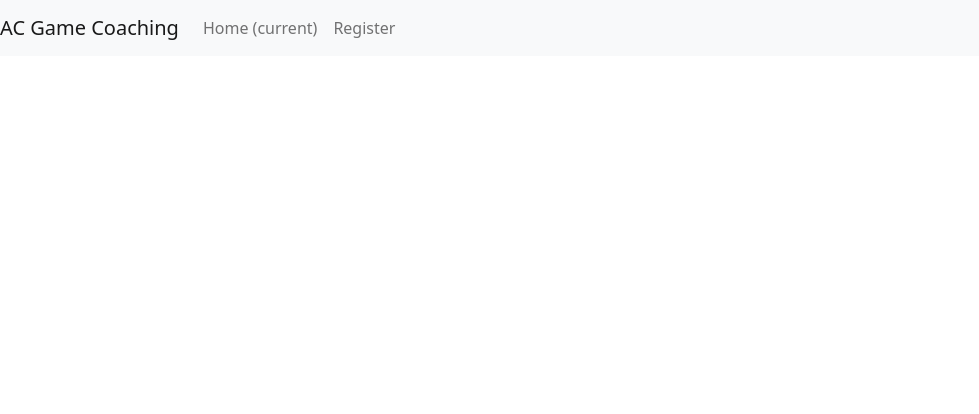
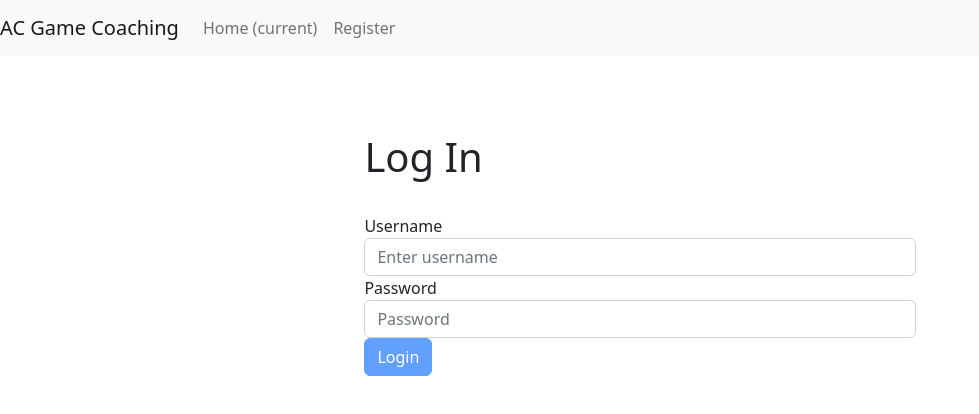
Before and after one commit to SlightlyMagical/3rdSemesterExamFrontend, an Angular app: page /login in a window 1280 px wide. Before the commit this address led to /. Shown: the top 414 px of the page, without its empty margins (0-979 px from the left). Built offline with nearby package versions, Linux system fonts and the light colour scheme.

Commit message:
Created login page

```diff
--- /dev/null
+++ b/src/app/user-login/user-login.component.css
@@ -0,0 +1,7 @@
+.register-form {
+    margin: 6%;
+}
+
+#title {
+    margin-bottom: 6%;
+}
--- /dev/null
+++ b/src/app/user-login/user-login.component.html
@@ -0,0 +1,21 @@
+<div class="register-form">
+    <div class="row">
+        <div class="col-6 offset-3">
+            <h1 id="title">Log In</h1>
+
+            <form [formGroup]="loginForm" (ngSubmit)="login()">
+
+                <div class="form-group">
+                    <label for="exampleInputEmail1">Username</label>
+                    <input type="text" class="form-control" formControlName="username" id="username" aria-describedby="emailHelp" placeholder="Enter username" required>
+                </div>
+
+                <div class="form-group">
+                    <label for="exampleInputPassword1">Password</label>
+                    <input type="password" class="form-control" formControlName="password" id="password" placeholder="Password" required>
+                </div>
+                <button type="submit" class="btn btn-primary" [disabled]="!loginForm.valid" disabled>Login</button>
+            </form>
+        </div>
+    </div>
+</div>
--- /dev/null
+++ b/src/app/user-login/user-login.component.ts
@@ -0,0 +1,27 @@
+import { Component, OnInit } from '@angular/core';
+import { FormGroup, FormControl, Validators } from '@angular/forms';
+import { UserService } from '../services/userservice.service';
+
+@Component({
+  selector: 'app-user-login',
+  templateUrl: './user-login.component.html',
+  styleUrls: ['./user-login.component.css']
+})
+export class UserLoginComponent implements OnInit {
+
+  loginForm = new FormGroup({
+    username: new FormControl("", [Validators.required]),
+    password: new FormControl("", [Validators.required]),
+  });
+
+
+  constructor(private _userService : UserService) { }
+
+  ngOnInit(): void {
+  }
+
+  login() {
+    // TODO: Handle authentication.
+  }
+
+}
--- a/src/app/user/user-routing.module.ts
+++ b/src/app/user/user-routing.module.ts
@@ -1,8 +1,10 @@
 import { NgModule } from '@angular/core';
 import { RouterModule, Routes } from '@angular/router';
+import { UserLoginComponent } from '../user-login/user-login.component';
 import { UserRegisterComponent } from './components/user-register/user-register.component';
 
 const routes: Routes = [
+  { path: "login", component: UserLoginComponent},
   { path: "register", component: UserRegisterComponent},
 ];
 
--- a/src/app/user/user.module.ts
+++ b/src/app/user/user.module.ts
@@ -4,12 +4,14 @@ import { CommonModule } from '@angular/common';
 import { UserRoutingModule } from './user-routing.module';
 import { UserRegisterComponent } from './components/user-register/user-register.component';
 import {ReactiveFormsModule} from "@angular/forms";
+import { UserLoginComponent } from '../user-login/user-login.component';
 
 
 
 @NgModule({
   declarations: [
-    UserRegisterComponent
+    UserRegisterComponent,
+    UserLoginComponent
   ],
   imports: [
     CommonModule,
```
Also changed, not shown: 1 other file (tests, documents, lock files or other folders).
